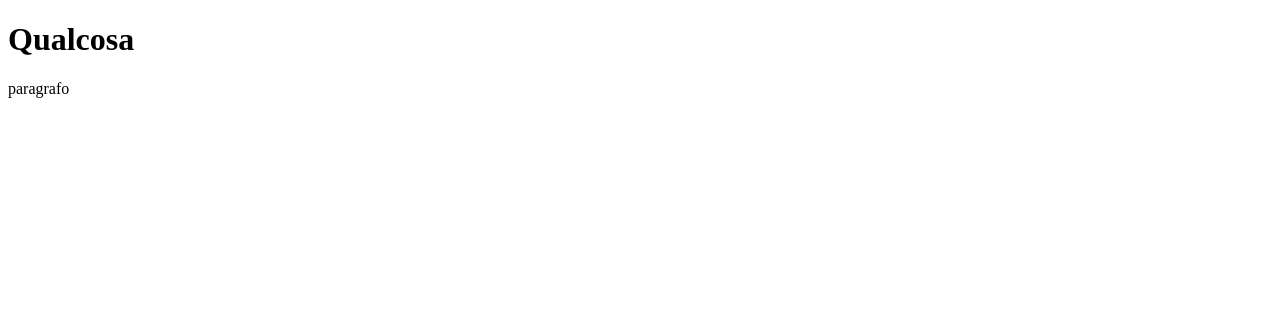
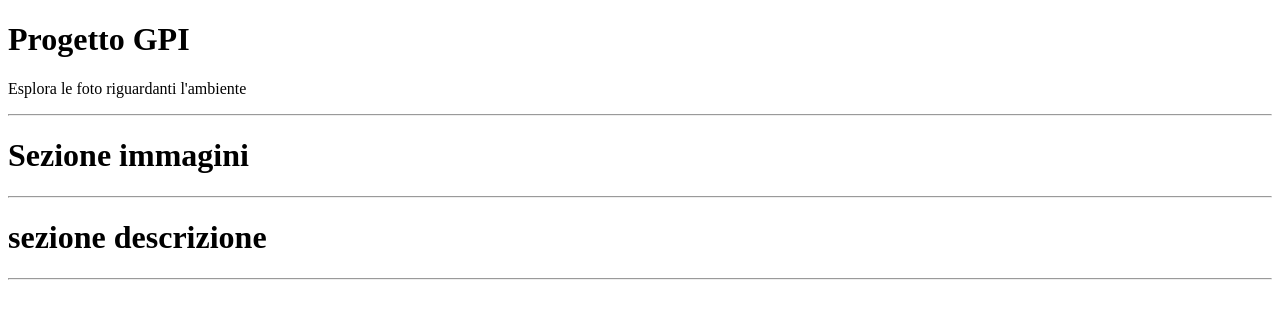
Before and after one commit to lunaticaq/lunaticaq.github.io, a plain HTML site: page index.html in a window 1280 px wide. Drawn offline with Linux system fonts and the light colour scheme.

Commit message:
impostazione html

```diff
--- a/index.html
+++ b/index.html
@@ -1,12 +1,24 @@
 <!DOCTYPE html>
 <html>
-<head>
-<title>Immagini AMbientali</title>
-</head>
-<body>
+    <head>
+        <link rel="stylesheet" href="style.css"></link>
+        <title>Immagini AMbientali</title>
+    </head>
+        <body>
+            <div class">
+                <h1>Progetto GPI</h1>
+                <p>Esplora le foto riguardanti l'ambiente</p>
+            </div>
+            <hr class="separator">
+            <div class="mid-section">
+                <h1>Sezione immagini</h1>
+            </div>
+            <hr class="separator">
+            <div class="bot-section">
+                <h1>sezione descrizione</h1>
+            </div>
+            <hr class="separator">
 
-<h1>Qualcosa</h1>
-<p>paragrafo</p>
 
-</body>
+        </body>
 </html>
```
